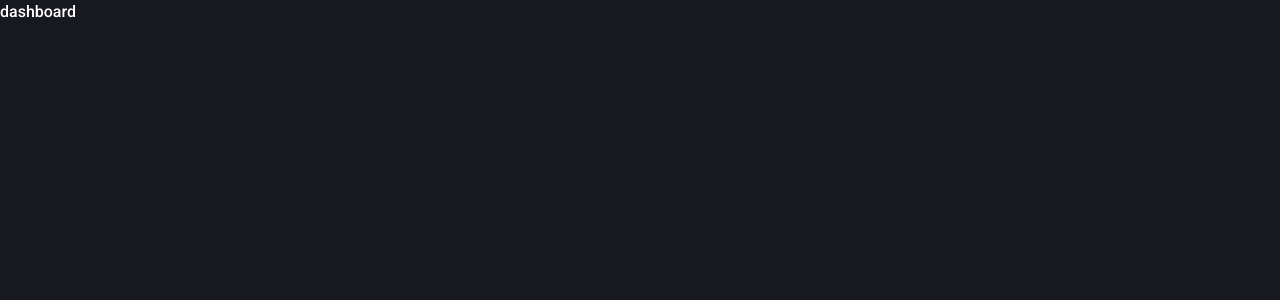
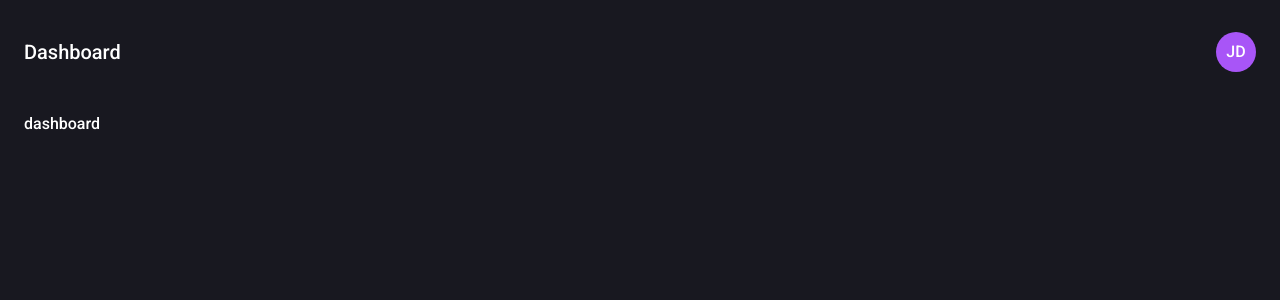
Before and after one commit to CabbagePenetrator/tsks-frontend, a Vue app: page / in a window 1280 px wide. Shown: the top 300 px of the page. Built offline with nearby package versions, Linux system fonts and the light colour scheme.

Commit message:
Showing page title

```diff
--- a/src/components/layouts/Auth.vue
+++ b/src/components/layouts/Auth.vue
@@ -1,8 +1,19 @@
+<script setup>
+import { useRoute } from 'vue-router'
+
+const $route = useRoute()
+</script>
+
 <template>
-  <div>
-    <div class="flex justify-between items-center">
-      <slot name="" />
+  <div class="px-6">
+    <div class="flex justify-between items-center pt-8">
+      <h1 class="text-xl">{{ $route.meta.title }}</h1>
+      <div class="bg-purple-500 rounded-full w-10 h-10 grid place-items-center">
+        JD
+      </div>
     </div>
-    <slot />
+    <div class="pt-10">
+      <slot />
+    </div>
   </div>
 </template>
```
